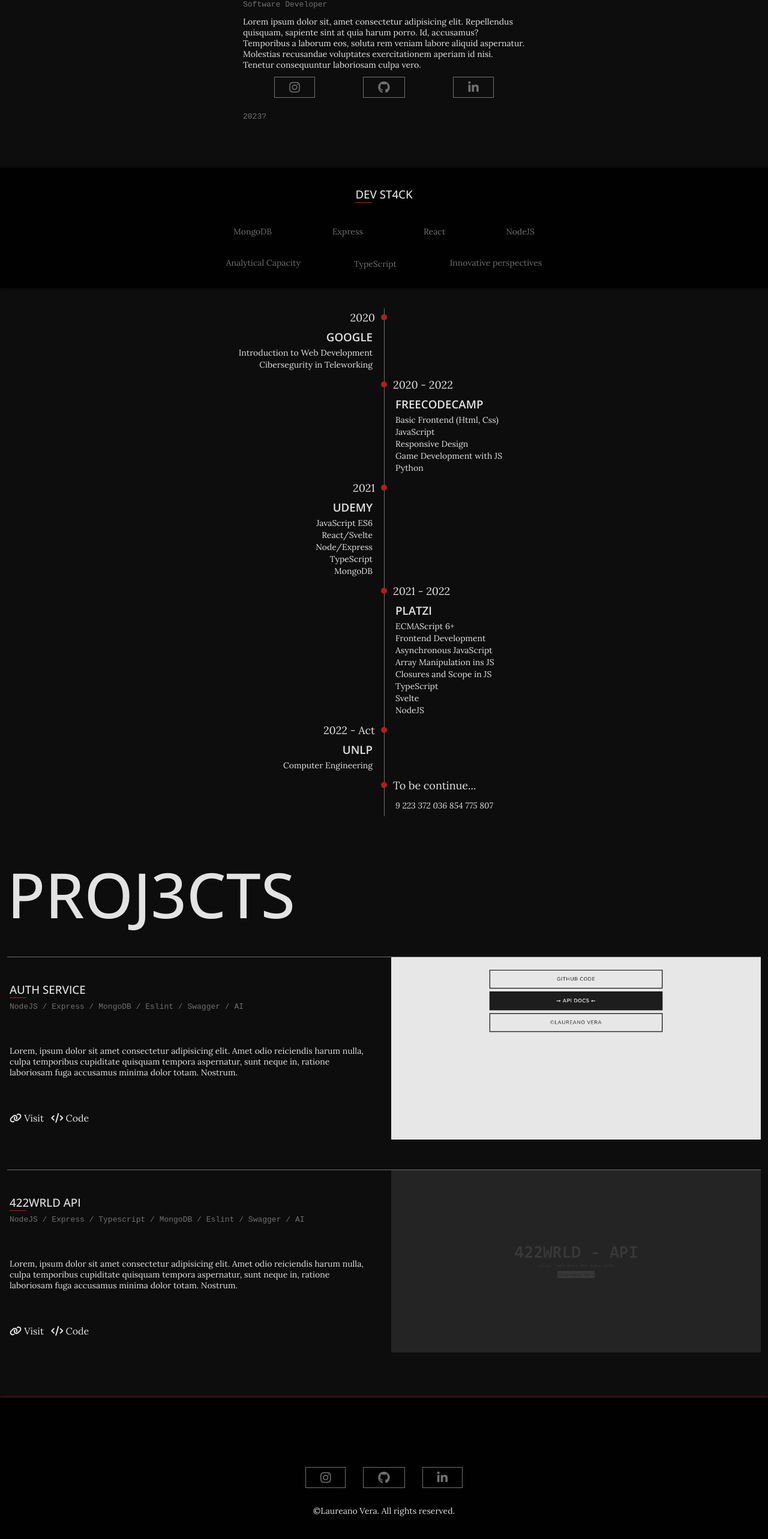
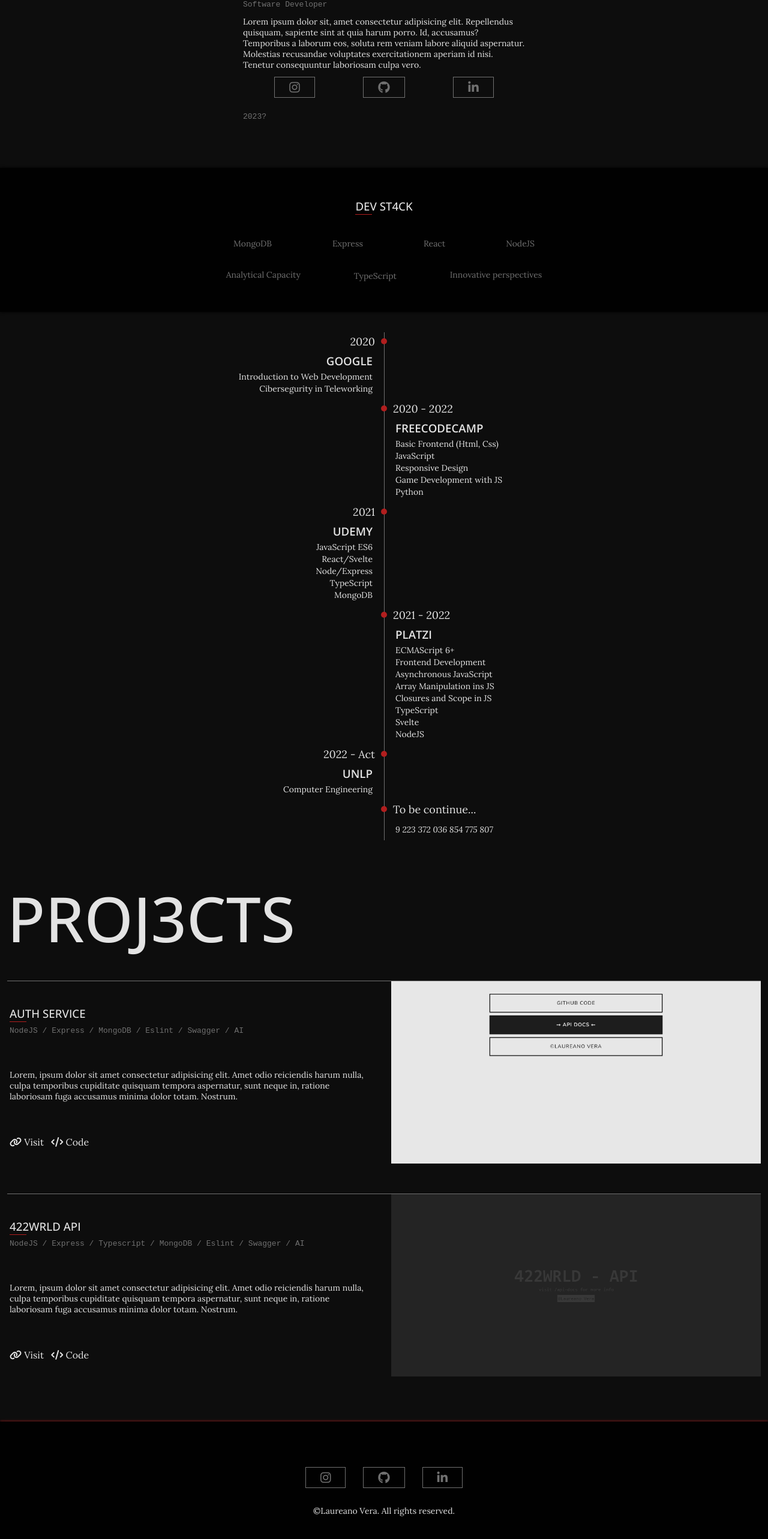
Before and after one commit to VeraLaureano/portfolio, a React (Vite) app: page / in a window 1280 px wide. Shown: the part 920-3486 px from the top of the page at 60% size. Built offline with nearby package versions, Linux system fonts and the light colour scheme.

Commit message:
28/09/23 - actualizacion de links

```diff
--- a/src/Components/About.jsx
+++ b/src/Components/About.jsx
@@ -12,9 +12,9 @@
         <p className="About__sub"><code>Software Developer</code></p>
         <p className="About__desc">Lorem ipsum dolor sit, amet consectetur adipisicing elit. Repellendus quisquam, sapiente sint at quia harum porro. Id, accusamus? Temporibus a laborum eos, soluta rem veniam labore aliquid aspernatur. Molestias recusandae voluptates exercitationem aperiam id nisi. Tenetur consequuntur laboriosam culpa vero.</p>
         <ul className="About__links">
-          <li><Anchor link="/"><i className="fa-brands fa-instagram"></i></Anchor></li>
-          <li><Anchor link="/"><i className="fa-brands fa-github"></i></Anchor></li>
-          <li><Anchor link="/"><i className="fa-brands fa-linkedin-in"></i></Anchor></li>
+          <li><Anchor link="https://www.instagram.com/v3r4_l4ur1/"><i className="fa-brands fa-instagram"></i></Anchor></li>
+          <li><Anchor link="https://github.com/LaureanoVera"><i className="fa-brands fa-github"></i></Anchor></li>
+          <li><Anchor link="https://www.linkedin.com/in/laureano-vera-320086204/"><i className="fa-brands fa-linkedin-in"></i></Anchor></li>
         </ul>
         <p className="About__other"><code>2023?</code></p>
       </div>
--- a/src/Components/Footer.css
+++ b/src/Components/Footer.css
@@ -1,6 +1,6 @@
 .Footer {
   margin-top: var(--mb-4);
-  min-height: 40vh;
+  min-height: 30vh;
   background-color: var(--black);
   display: flex;
   flex-direction: column;
--- a/src/Components/Footer.jsx
+++ b/src/Components/Footer.jsx
@@ -6,11 +6,11 @@
   return (
     <footer className="Footer">
       <ul className="Footer__links">
-        <li><Anchor link="/"><i className="fa-brands fa-instagram"></i></Anchor></li>
-        <li><Anchor link="/"><i className="fa-brands fa-github"></i></Anchor></li>
-        <li><Anchor link="/"><i className="fa-brands fa-linkedin-in"></i></Anchor></li>
+        <li><Anchor link="https://www.instagram.com/v3r4_l4ur1/"><i className="fa-brands fa-instagram"></i></Anchor></li>
+        <li><Anchor link="https://github.com/LaureanoVera"><i className="fa-brands fa-github"></i></Anchor></li>
+        <li><Anchor link="https://www.linkedin.com/in/laureano-vera-320086204/"><i className="fa-brands fa-linkedin-in"></i></Anchor></li>
       </ul>
-      <p className="Footer__right"><a href="" className="Footer__link">&copy;Laureano Vera.</a> All rights reserved.</p>
+      <p className="Footer__right"><a href="https://github.com/LaureanoVera" className="Footer__link">&copy;Laureano Vera.</a> All rights reserved.</p>
     </footer>
   )
 }
--- a/src/Components/Stack.css
+++ b/src/Components/Stack.css
@@ -1,8 +1,9 @@
 .Stack {
-  height: 25vh;
+  height: 30vh;
   background-color: var(--black);
   display: flex;
   justify-content: space-around;
+  align-items: center;
   box-shadow: 0 0 5px var(--black);
 }
 
```
